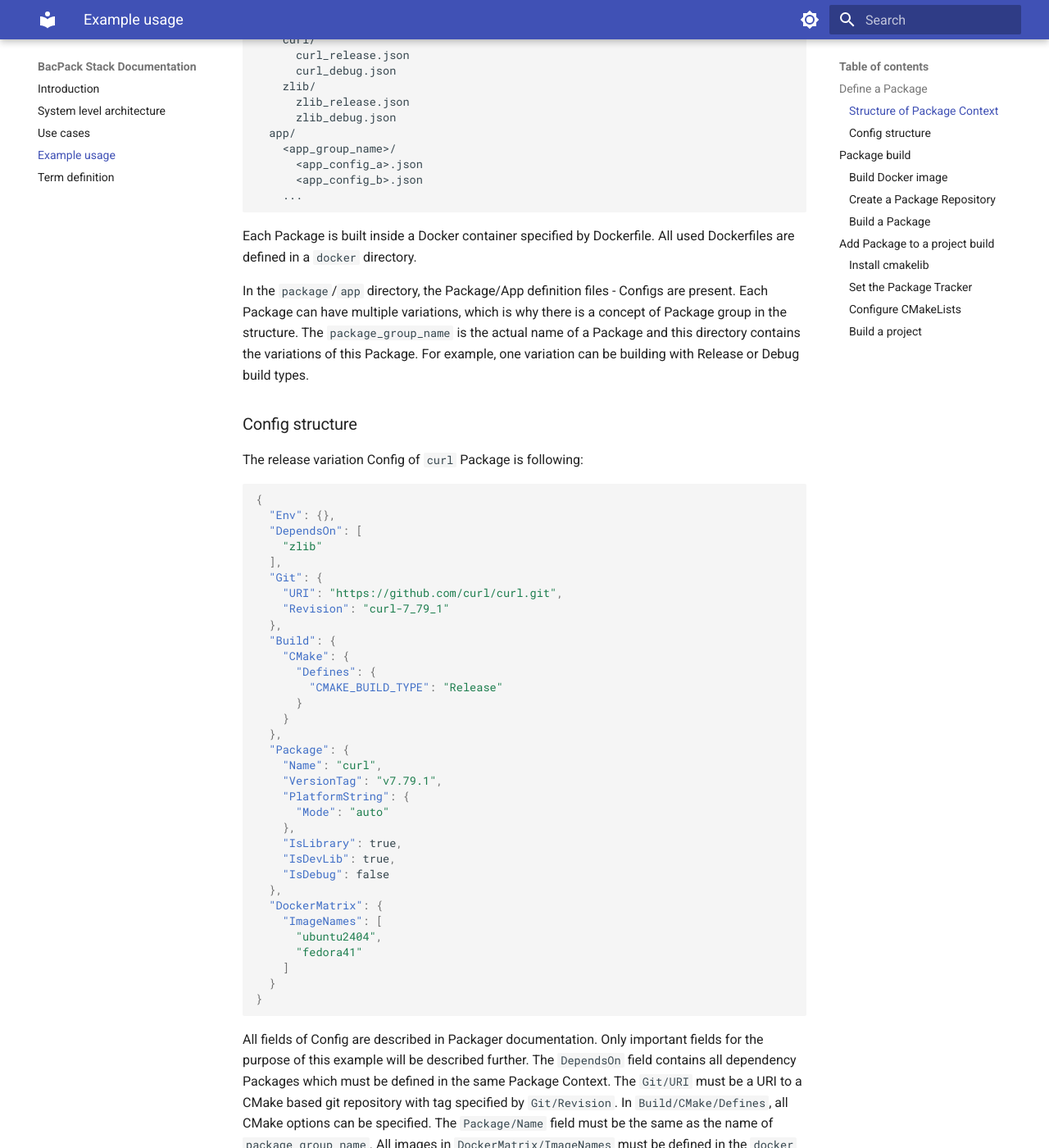
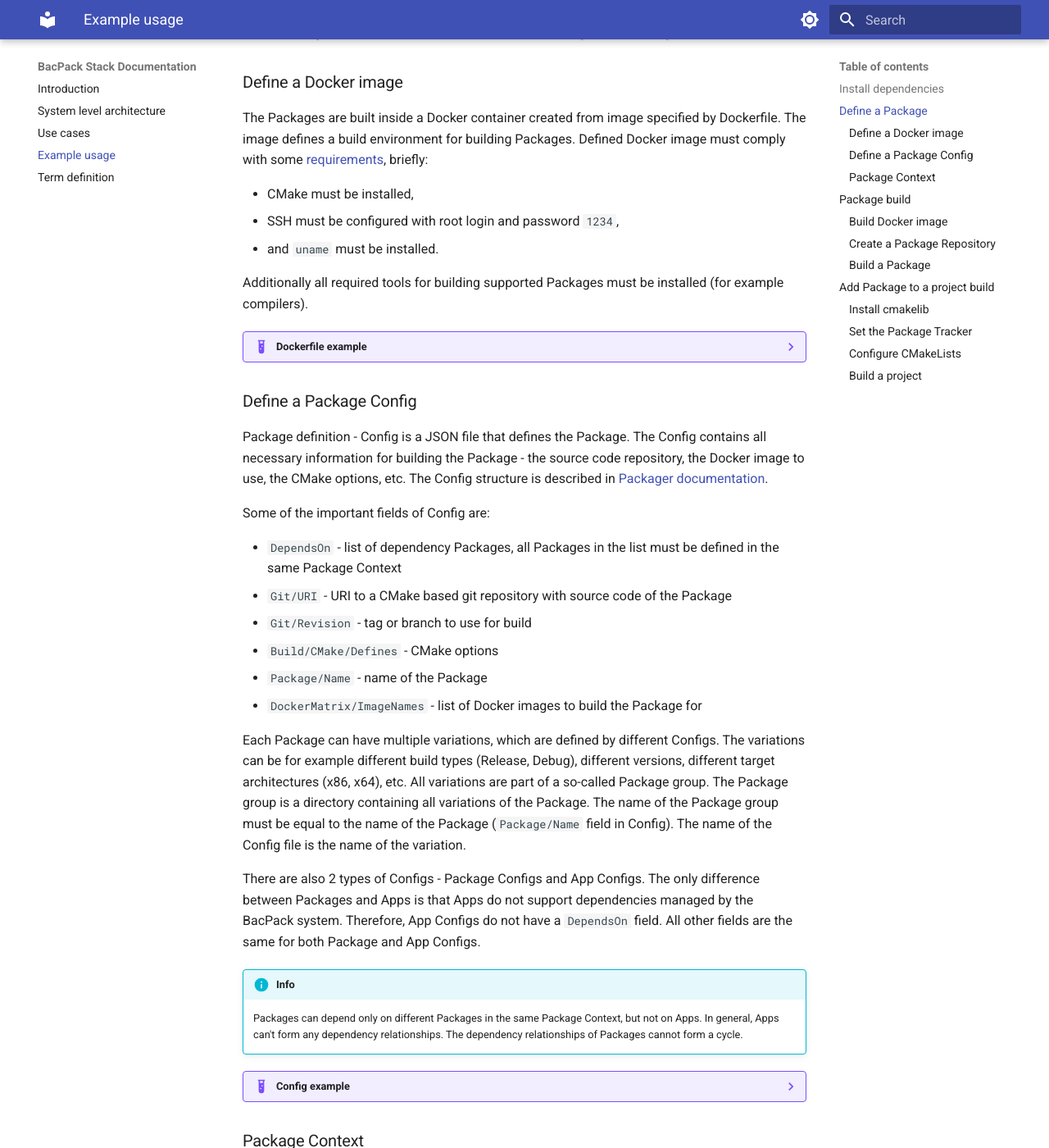
Before and after one commit to bacpack-system/bacpack-system.github.io, an MkDocs documentation site: the page built from docs/example_usage.md, in a window 1280 px wide and 1400 px high, scrolled down 715 px. Shown: the whole window at 82% size. Built offline with MkDocs 1.6.1 and Material for MkDocs 9.7.7, drawn with Linux system fonts in a browser that asks for light colours; some of the changed text lies outside the part shown.

Commit message:
Improve Define a Package section in Example usage

````diff
--- a/docs/example_usage.md
+++ b/docs/example_usage.md
@@ -1,100 +1,195 @@
 # Example usage
 
-This document demonstrates the use cases defined in [Use Cases](./use_cases.md) using an [example
-project](https://github.com/bacpack-system/example-project) which uses `curl` dependency to print
-a html content of `https://www.example.com` webpage. Below are steps to define a `curl` Package
-and include it in example project.
+The goal of this document is to demonstrate the use cases defined in [Use Cases](./use_cases.md).
+During this tutorial an example CMake based project will be created. This project will use a
+dependency - another CMake based project. The dependency will be built and added to the project
+using BacPack system.
+
+The example project will use `curl` dependency for simply printing a html content of
+`https://www.example.com` webpage. In the following steps, the `curl` Package will be defined and
+built. Then the example project will be created and configured to use the `curl` Package.
+
+## Install dependencies
+
+Install the required dependencies for using BacPack system - docker and cmakelib.
 
 ## Define a Package
 
-The example project uses `curl` as a dependency, which depends on `zlib`. The definition files -
-Configs of these Packages need to be created inside a Package Context. These Packages are defined
-in [this example Package Context](https://github.com/bacpack-system/example-context). The basic
-structure of Package Context and Configs is described below. The complete structure of Package
-Context is described in [Packager documentation](https://github.com/bacpack-system/packager/blob/master/doc).
+The example project uses `curl` as a dependency, which depends on `zlib`. The definition files
+of these Packages (Configs) need to be created inside a Package Context.
 
-### Structure of Package Context
+BacPack system supports building Packages for multiple target platforms. For this the Docker images
+are used. So in order to build the Packages, the Docker image (build environment) must be defined
+and created.
 
-```plaintext
-<context_directory>/
-  docker/
-    <docker_image_name>/
-      Dockerfile
-    ...
-  package/
-    <package_group_name>/
-      <package_config_a>.json
-      <package_config_b>.json
-    ...
-    curl/
-      curl_release.json
-      curl_debug.json
-    zlib/
-      zlib_release.json
-      zlib_debug.json
-  app/
-    <app_group_name>/
-      <app_config_a>.json
-      <app_config_b>.json
-    ...
-```
+The following sections describe how to define Docker images and Packages.
 
-Each Package is built inside a Docker container specified by Dockerfile. All used Dockerfiles are
-defined in a `docker` directory.
+### Define a Docker image
 
-In the `package`/`app` directory, the Package/App definition files - Configs are present. Each
-Package can have multiple variations, which is why there is a concept of Package group in the
-structure. The `package_group_name` is the actual name of a Package and this directory contains
-the variations of this Package. For example, one variation can be building with Release or Debug
-build types.
+The Packages are built inside a Docker container created from image specified by Dockerfile.
+The image defines a build environment for building Packages. Defined Docker image must comply
+with some [requirements](https://github.com/bacpack-system/packager/blob/master/doc/DockerContainerRequiremetns.md),
+briefly:
 
-### Config structure
+ - CMake must be installed,
+ - SSH must be configured with root login and password `1234`,
+ - and `uname` must be installed.
 
-The release variation Config of `curl` Package is following:
+Additionally all required tools for building supported Packages must be installed (for example
+compilers).
 
-```json
-{
-  "Env": {},
-  "DependsOn": [
-    "zlib"
-  ],
-  "Git": {
-    "URI": "https://github.com/curl/curl.git",
-    "Revision": "curl-7_79_1"
-  },
-  "Build": {
-    "CMake": {
-      "Defines": {
-        "CMAKE_BUILD_TYPE": "Release"
+??? example "Dockerfile example"
+    The following Dockerfile is used for building `curl` and `zlib` Packages for Ubuntu 24.04. It
+    installs all required tools and fulfills all
+    [requirements](https://github.com/bacpack-system/packager/blob/master/doc/DockerContainerRequiremetns.md).
+
+    ```docker
+    FROM ubuntu:24.04
+
+    USER root
+    RUN echo root:1234 | chpasswd
+
+    RUN apt-get update && \
+        DEBIAN_FRONTEND=noninteractive apt-get install -y \
+          	coreutils lsb-release build-essential  openssh-server git libssl-dev wget patchelf && \
+        rm -rf /var/lib/apt/lists/*
+
+    RUN wget "https://github.com/Kitware/CMake/releases/download/v3.30.3/cmake-3.30.3-linux-x86_64.sh" -O cmake.sh && \
+        chmod +x cmake.sh && \
+        ./cmake.sh --skip-license --prefix=/usr/local && \
+        rm ./cmake.sh
+
+    RUN apt-get purge -y \
+        wget && \
+        rm -rf /var/lib/apt/lists/*
+
+    RUN sed -ri 's/#?PermitRootLogin prohibit-password/PermitRootLogin yes/' /etc/ssh/sshd_config
+    RUN mkdir -p /run/sshd
+
+    ENTRYPOINT ["/usr/sbin/sshd", "-D", "-o", "ListenAddress=0.0.0.0"]
+    ```
+
+### Define a Package Config
+
+Package definition - Config is a JSON file that defines the Package. The Config contains all
+necessary information for building the Package - the source code repository, the Docker image to
+use, the CMake options, etc. The Config structure is described in
+[Packager documentation](https://github.com/bacpack-system/packager/blob/master/doc/ConfigStructure.md).
+
+Some of the important fields of Config are:
+
+ - `DependsOn` - list of dependency Packages, all Packages in the list must be defined in the same Package Context
+ - `Git/URI` - URI to a CMake based git repository with source code of the Package
+ - `Git/Revision` - tag or branch to use for build
+ - `Build/CMake/Defines` - CMake options
+ - `Package/Name` - name of the Package
+ - `DockerMatrix/ImageNames` - list of Docker images to build the Package for
+
+Each Package can have multiple variations, which are defined by different Configs. The variations
+can be for example different build types (Release, Debug), different versions, different target
+architectures (x86, x64), etc. All variations are part of a so-called Package group. The Package
+group is a directory containing all variations of the Package. The name of the Package group must
+be equal to the name of the Package (`Package/Name` field in Config). The name of the Config file
+is the name of the variation.
+
+There are also 2 types of Configs - Package Configs and App Configs. The only difference between
+Packages and Apps is that Apps do not support dependencies managed by the BacPack system. Therefore,
+App Configs do not have a `DependsOn` field. All other fields are the same for both Package and App
+Configs.
+
+!!! info
+    Packages can depend only on different Packages in the same Package Context, but not on Apps.
+    In general, Apps can't form any dependency relationships. The dependency relationships of
+    Packages cannot form a cycle.
+
+??? example "Config example"
+    The following Config defines `curl` Package. It defines its dependency on `zlib` Package,
+    the source code repository, name of the Package, the CMake options and the Docker image to
+    use. It sets the build type to Release, so it is a release variation of `curl` Package.
+
+    ```json
+    {
+      "Env": {},
+      "DependsOn": [
+        "zlib"
+      ],
+      "Git": {
+        "URI": "https://github.com/curl/curl.git",
+        "Revision": "curl-7_79_1"
+      },
+      "Build": {
+        "CMake": {
+          "Defines": {
+            "CMAKE_BUILD_TYPE": "Release"
+          }
+        }
+      },
+      "Package": {
+        "Name": "curl",
+        "VersionTag": "v7.79.1",
+        "PlatformString": {
+          "Mode": "auto"
+        },
+        "IsLibrary": true,
+        "IsDevLib": true,
+        "IsDebug": false
+      },
+      "DockerMatrix": {
+        "ImageNames": [
+          "ubuntu2404"
+        ]
       }
     }
-  },
-  "Package": {
-    "Name": "curl",
-    "VersionTag": "v7.79.1",
-    "PlatformString": {
-      "Mode": "auto"
-    },
-    "IsLibrary": true,
-    "IsDevLib": true,
-    "IsDebug": false
-  },
-  "DockerMatrix": {
-    "ImageNames": [
-      "ubuntu2404",
-      "fedora41"
-    ]
-  }
-}
-```
+    ```
 
-All fields of Config are described in Packager documentation. Only important fields for the
-purpose of this example will be described further. The `DependsOn` field contains all dependency
-Packages which must be defined in the same Package Context. The `Git/URI` must be a URI to a CMake
-based git repository with tag specified by `Git/Revision`. In `Build/CMake/Defines`, all CMake
-options can be specified. The `Package/Name` field must be the same as the name of
-`package_group_name`. All images in `DockerMatrix/ImageNames` must be defined in the `docker`
-directory of the same Package Context.
+### Package Context
+
+The Package Context is a structure that contains all necessary information for building Packages
+and Apps. It contains definitions of Docker images, Packages and Apps in a [strict directory
+structure](https://github.com/bacpack-system/packager/blob/master/doc/ContextStructure.md). The
+Packages and Apps must use only Docker images defined in the same Package Context.
+
+The Package Context has following mandatory subdirectories:
+
+ - package - contains Package definitions
+ - app - contains App definitions
+ - docker - contains Docker image definitions - Dockerfiles
+
+The [example Package Context](https://github.com/bacpack-system/example-context)
+contains complete Package Context for this tutorial with all `curl` and `zlib` Configs and
+`ubuntu2404` and `fedora41` Dockerfiles.
+
+??? example "Package Context directory structure"
+
+    The following text shows the directory structure of the Package Context. The `package`, `app`
+    and `docker` directories are mandatory. The `<package_group_name>` and `<app_group_name>` refer
+    to Package group described in previous section. The `...` means that the directory can contain
+    more files, but they are not relevant for the purpose of this example. The structure also shows
+    the right place for `curl` and `zlib` Packages.
+
+    ```plaintext
+    <context_directory>
+    ├── docker
+    │   └── <docker_image_name>
+    │       └── Dockerfile
+    │       ...
+    ├── app
+    │   └── <app_group_name>
+    │       ├── app_config_a.json
+    │       └── app_config_b.json
+    │       ...
+    └── package
+        ├── <package_group_name>
+        │   ├── package_config_a.json
+        │   └── package_config_b.json
+        ├── curl
+        │   ├── curl_debug.json
+        │   └── curl_release.json
+        └── zlib
+            ├── zlib_debug.json
+            └── zlib_release.json
+            ...
+    ```
 
 ## Package build
 
````
Also changed, not shown: other parts of docs/example_usage.md (+1 -1 lines).
